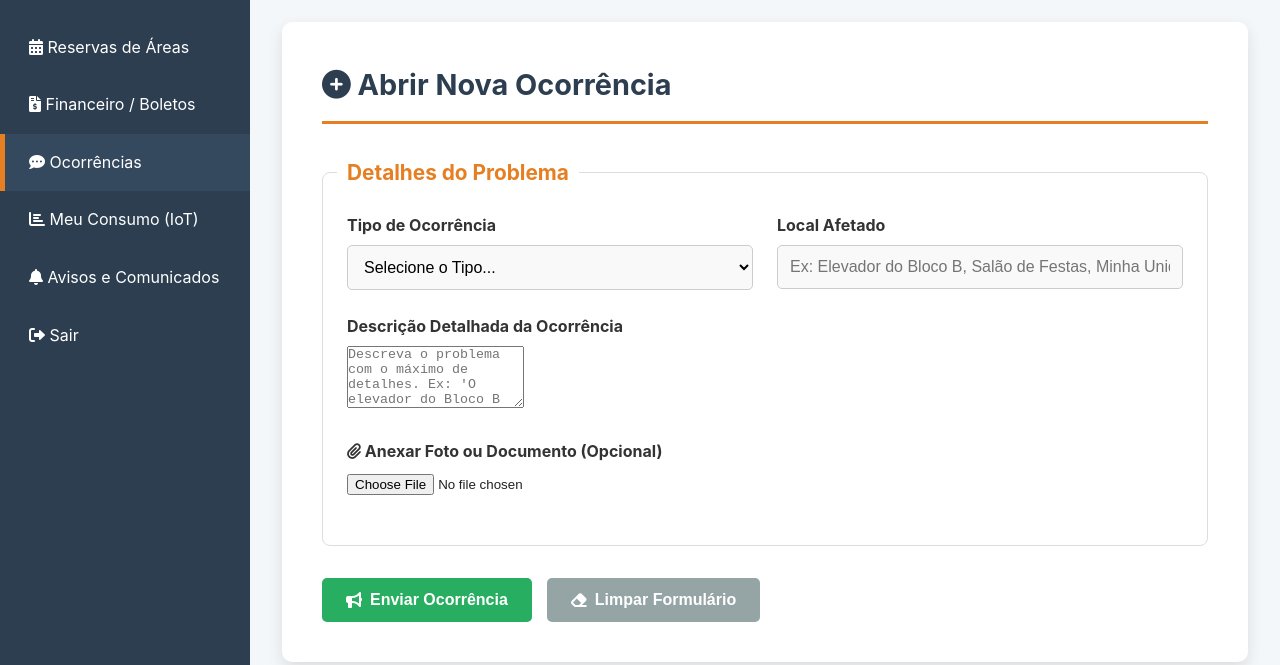
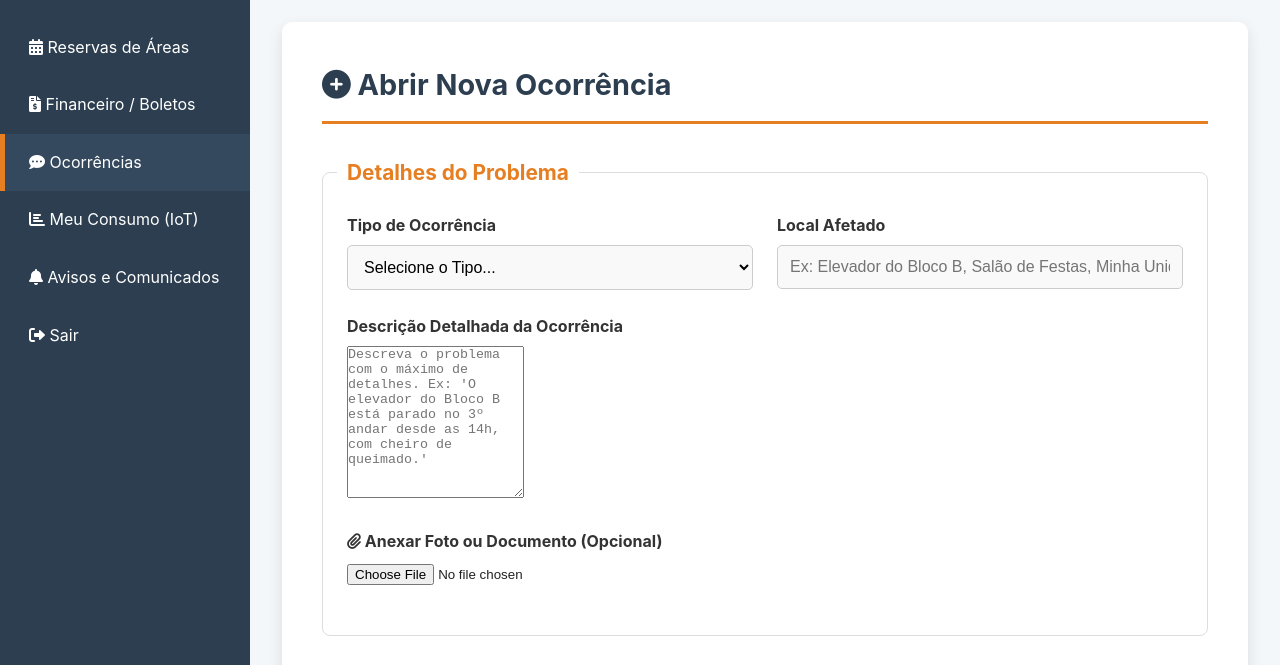
Before and after one commit to giofq15/NEXUS-WEBSITE, a plain HTML site: page views/ocorrencias/ocorrencias-morador.html in a window 1280 px wide. Shown: the part 127-792 px from the top of the page. Drawn offline with Linux system fonts and the light colour scheme.

Commit message:
Alteração ocorrencias

```diff
--- a/views/ocorrencias/ocorrencias-morador.html
+++ b/views/ocorrencias/ocorrencias-morador.html
@@ -67,7 +67,7 @@
 
                     <div class="form-group">
                         <label for="descricao">Descrição Detalhada da Ocorrência</label>
-                        <textarea id="descricao" rows="4" required placeholder="Descreva o problema com o máximo de detalhes. Ex: 'O elevador do Bloco B está parado no 3º andar desde as 14h, com cheiro de queimado.'"></textarea>
+                        <textarea id="descricao" rows="10" witdh="40px" required placeholder="Descreva o problema com o máximo de detalhes. Ex: 'O elevador do Bloco B está parado no 3º andar desde as 14h, com cheiro de queimado.'"></textarea>
                     </div>
 
                     <div class="form-group">
```
